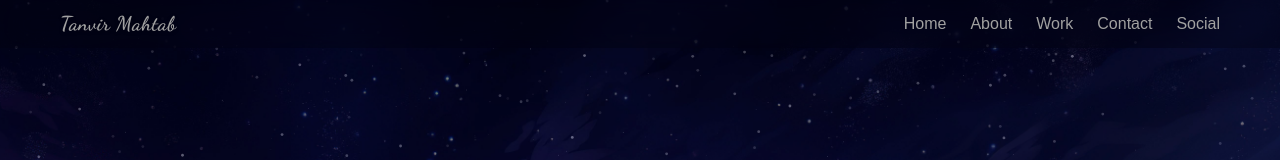
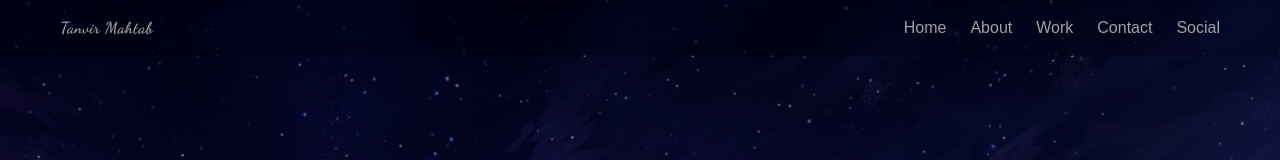
Before and after one commit to mhtbtanvir/devTanvir, a React (Vite) app: page / in a window 1280 px wide. Shown: the top 160 px of the page. Built offline with nearby package versions, Linux system fonts and the light colour scheme; a web font is replaced by a local one.

Commit message:
home button & logo

```diff
--- a/src/App.jsx
+++ b/src/App.jsx
@@ -6,7 +6,6 @@ import Footer from "./sections/Footer.jsx"
 import Projects from './sections/Projects.jsx'
 import About from './sections/About.jsx'
 import { Analytics } from "@vercel/analytics/react"
-import { Particles } from './components/Particles.jsx'
 
 const App = () => {
   return (
--- a/src/sections/About.jsx
+++ b/src/sections/About.jsx
@@ -27,7 +27,7 @@ const toolboxItems = [
 const About = () => {
   return (
 
-<div className="relative container mx-auto max-w-5xl bg-aqua/5 p-6 rounded-2xl shadow-2xl mt-10">
+<div className="relative container mx-auto max-w-5xl bg-aqua/5 p-10 rounded-2xl shadow-2xl mt-10">
       {/* Header */}
       <div className="text-center">
         <h2 className="text-3xl font-bold text-white uppercase mb-2 tracking-widest font-serif">
--- a/src/sections/Navbar.jsx
+++ b/src/sections/Navbar.jsx
@@ -36,26 +36,25 @@ const Navbar = () => {
   return (
     <div
         className='fixed py-1 inset-x-0 w-full
-        z-20 backdrop-blur-lg
-        bg-primary/40'>
+        z-20 backdrop-blur-xl rounded-b-lg
+        bg-primary/20'>
 
         <div className='mx-auto c-space max-w-7xl '>
             <div className='flex items-center
-                 justify-between py-2 sm:py-0 '>
+                 justify-between py-2 sm:py-1 '>
 
-                <button className="text-xl font-dancing
+                  <a
+                    href="#home"
+                    className="text-xl font-dancing
                       font-bold tracking-wide
                       text-neutral-400
                       hover:text-white
                       drop-shadow-sm transition-all
                       duration-300
-                    cursor-pointer"
-                      onClick={() => window.location.hash = "#home"}
+                      cursor-pointer nav-link"
                   >
-
-
                     Tanvir Mahtab
-                </button>
+                  </a>
                     <button onClick={() => setIsOpen(!isOpen)}
                     className="flex cursor-pointer
                     text-neutral-400
```
Lines whose indentation alone changed are shown as unchanged.
